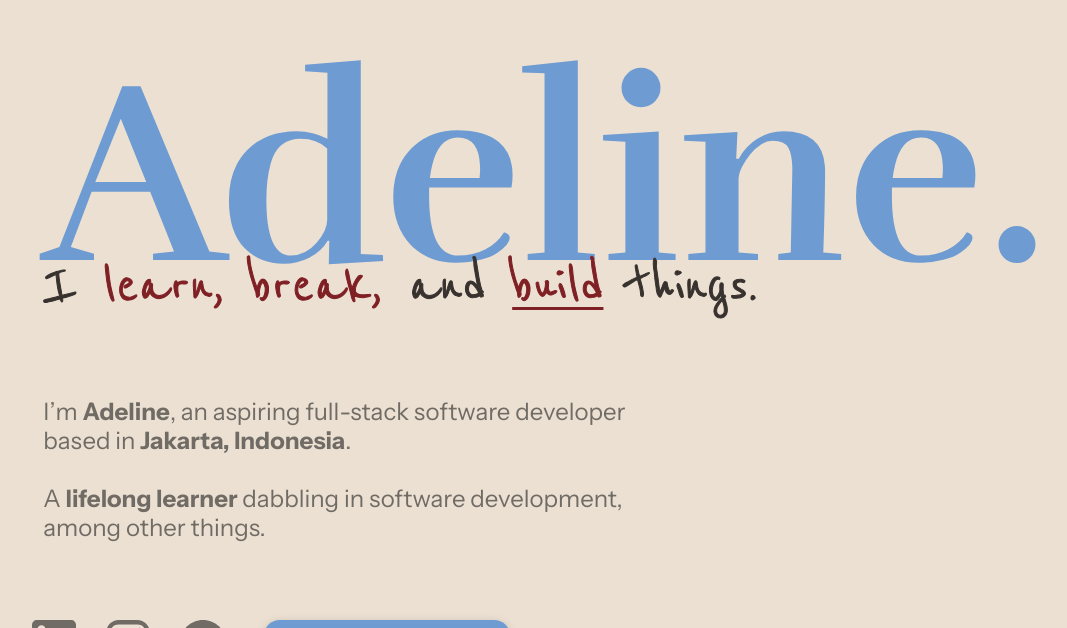
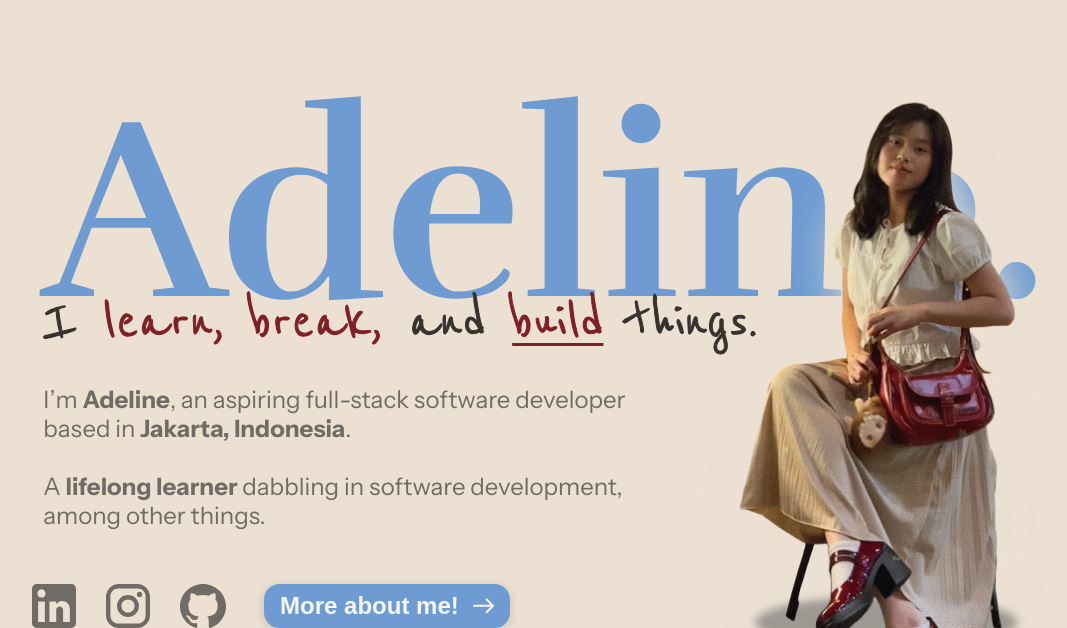
Before and after one commit to adelinechrltt/personal-website, a React (Vite) app: page / in a window 1280 px wide. Shown: the part 852-1480 px from the top of the page, without its empty margins (94-1161 px from the left). Built offline with nearby package versions, Linux system fonts and the light colour scheme.

Commit message:
feat: Update About Me, add absolute positioned image
- Add absolutely-positioned image

```diff
--- a/src/pages/LandingPage/AboutMe.tsx
+++ b/src/pages/LandingPage/AboutMe.tsx
@@ -3,6 +3,8 @@ import SmallButton, { SmallBtnType } from "../../components/Button";
 export default function AboutMe() {
     return (
         <section style={{
+            position: "relative",
+            overflow: "hidden",
             display: "flex",
             flexDirection: "column",
             alignItems: "center",
@@ -36,7 +38,8 @@ export default function AboutMe() {
                             fontSize: "4rem",
                             WebkitTextStroke: "1px",
                             textAlign: "end",
-                            margin: 0
+                            margin: "0rem",
+                            marginBottom: "-1.5rem"
                         }}>I <span className="burgundy">learn, break,</span> and{` `}
                         <span className="burgundy" style={{
                             textDecorationThickness: "0.2rem",
@@ -44,7 +47,11 @@ export default function AboutMe() {
                             textUnderlineOffset: "0.3rem"
                         }}>build</span> things.</h2>
                 </div>
-                <p className="instrument-sans" style={{ fontSize: "1.5rem" }}>
+                <p className="instrument-sans"
+                    style={{
+                        fontSize: "1.5rem",
+                        margin: 0
+                    }}>
                     I’m <b>Adeline</b>, an aspiring full-stack software developer<br />
                     based in <b>Jakarta, Indonesia</b>.
                     <br /><br />
@@ -76,6 +83,16 @@ export default function AboutMe() {
                         icon={"src/assets/Arrow.svg"} />
                 </div>
             </div>
+            <img
+                src="src/assets/AdelineFullbody.png" alt=""
+                style={{
+                    position: "absolute",
+                    right: "2%",
+                    bottom: "-3%",
+                    height: "90vh",
+                    zIndex: 2,
+                    pointerEvents: "none"
+                }} />
         </section>
     )
 }
```
Also changed, not shown: src/assets/AdelineFullbody.png (added). Lines whose indentation alone changed are shown as unchanged.
